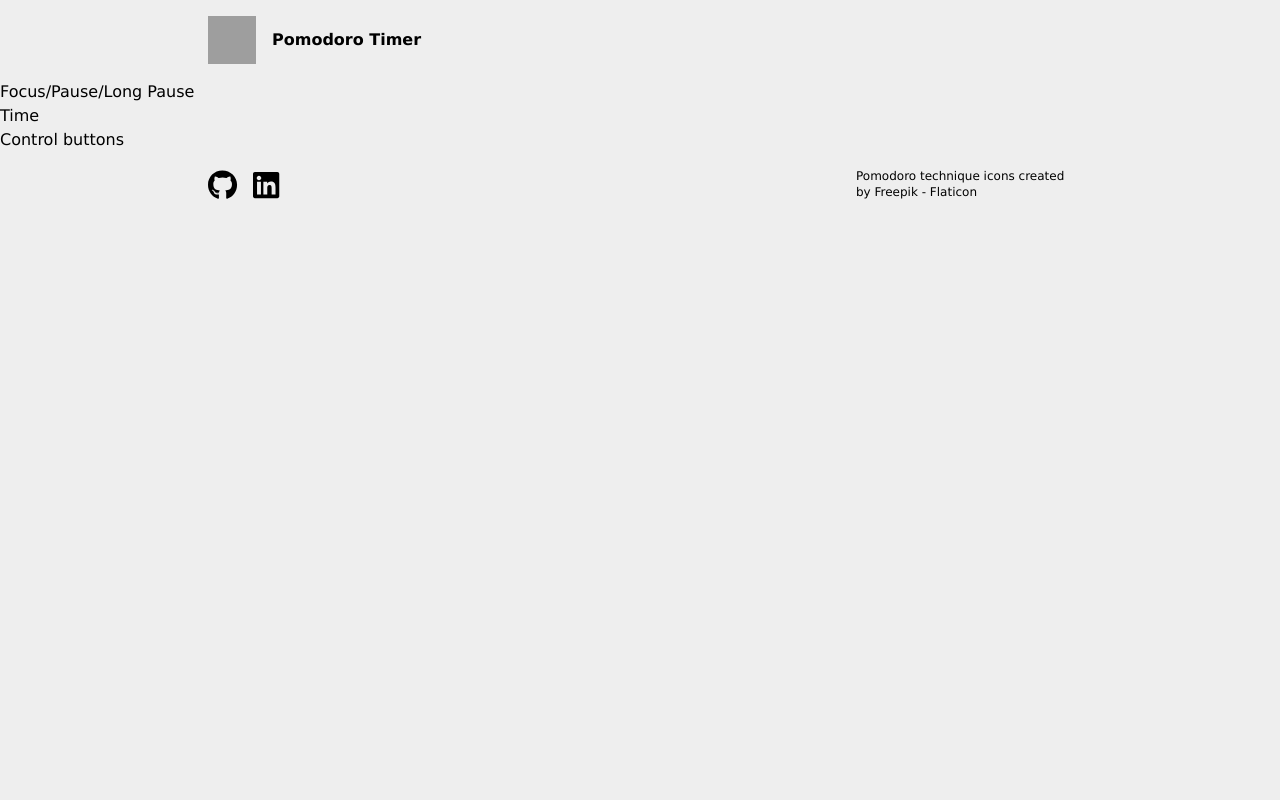
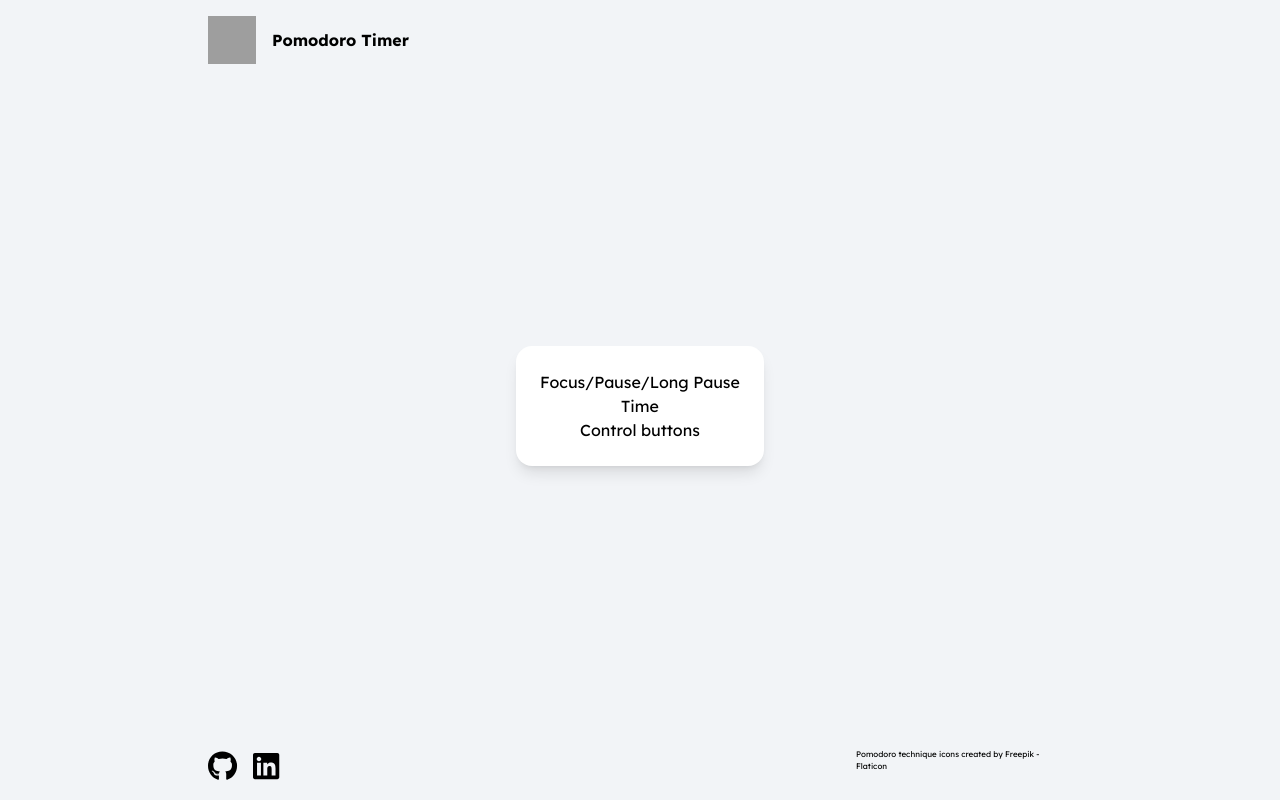
Before and after one commit to Marta-fn/pomodoro-timer, a React (Vite) app: page / in a window 1280 px wide. Built offline with nearby package versions, Linux system fonts and the light colour scheme; grey boxes are pictures that could not be loaded.

Commit message:
Added Timer

```diff
--- a/src/App.jsx
+++ b/src/App.jsx
@@ -1,16 +1,17 @@
 import React from "react";
 import Header from "./Header";
 import Footer from "./Footer";
+import Timer from "./Timer";
 
 const App = () => {
   return (
     <div>
       <Header />
-      <main>
-        <div>Focus/Pause/Long Pause</div>
-        <div>Time</div>
-        <div>Control buttons</div>
-      </main>
+      <div className="flex flex-col section-min-height">
+        <main className="flex-grow flex items-center justify-center">
+          <Timer />
+        </main>
+      </div>
       <Footer />
     </div>
   );
--- a/src/Footer.jsx
+++ b/src/Footer.jsx
@@ -6,7 +6,7 @@ const Footer = () => {
   return (
     <div>
       <footer>
-        <section class="max-w-4xl mx-auto p-4 flex flex-col sm:flex-row sm:justify-between">
+        <section class="max-w-4xl mx-auto p-4 flex flex-row justify-between">
           <div>
             <a
               href="https://github.com/Marta-fn"
@@ -25,7 +25,7 @@ const Footer = () => {
               <FontAwesomeIcon icon={faLinkedin} />
             </a>
           </div>
-          <div class="flex flex-col sm:gap-2 text-xs md:basis-1/4 basis-1/2 justify-items-endend sm:mt-0 mt-4">
+          <div class="sm:gap-2 text-[8px] md:basis-1/4 basis-1/2 justify-items-endend sm:mt-0 mt-4">
             <a
               href="https://www.flaticon.com/free-icons/pomodoro-technique"
               title="pomodoro technique icons"
--- /dev/null
+++ b/src/Timer.jsx
@@ -0,0 +1,15 @@
+import React from "react";
+
+const Timer = () => {
+  return (
+    <div>
+      <section className="bg-white flex flex-col text-center max-w-2xl p-6 rounded-2xl shadow-lg">
+        <div>Focus/Pause/Long Pause</div>
+        <div>Time</div>
+        <div>Control buttons</div>
+      </section>
+    </div>
+  );
+};
+
+export default Timer;
--- a/src/index.css
+++ b/src/index.css
@@ -1,6 +1,13 @@
+@import url("https://fonts.googleapis.com/css2?family=Lexend:wght@100..900&display=swap");
 @import "tailwindcss";
 
 :root {
-  background-color: #eee;
-  font-family: Verdana, Geneva, Tahoma, sans-serif;
+  background-color: #f2f4f7;
+  font-family: "Lexend", serif;
 }
+
+@layer utilities {
+  .section-min-height {
+    min-height: calc(100vh - 148px);
+  }
+}
```
